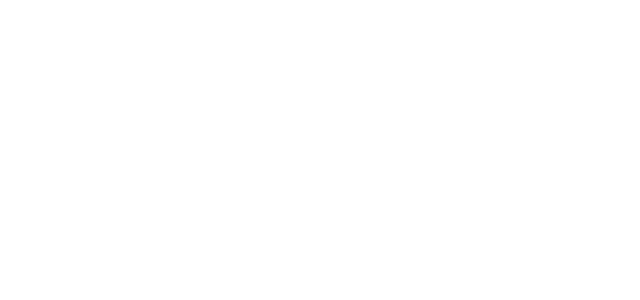
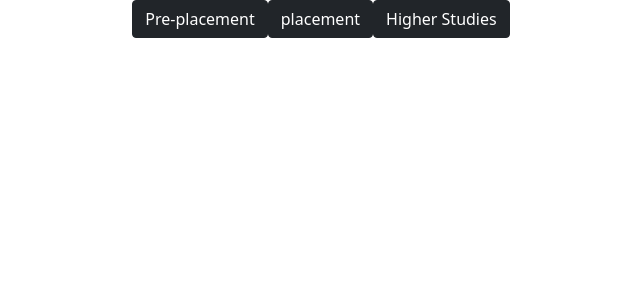
Before and after one commit to Ishita2803/student_manage, a React (Create React App) app in the folder client/: page /home in a window 1280 px wide. Shown: the top 300 px of the page, without its empty margins (319-959 px from the left). Built offline with nearby package versions, Linux system fonts and the light colour scheme.

Commit message:
buttons added

```diff
--- a/client/src/App.js
+++ b/client/src/App.js
@@ -3,7 +3,7 @@
 import {BrowserRouter, Route,Switch } from 'react-router-dom';
 import 'bootstrap/dist/css/bootstrap.min.css'
 import Login from './components/Login';
-
+import Home from './components/Home';
 import Register from './components/Register';
 
 function App() {
@@ -13,6 +13,7 @@
     <Switch>
       <Route exact path="/" component={Register}/>
       <Route exact path="/login" component={Login}/>
+      <Route exact path="/home" component={Home}/>
     </Switch>
     </BrowserRouter>
     </div>
--- /dev/null
+++ b/client/src/components/Home.js
@@ -0,0 +1,16 @@
+import React, { Component } from 'react'
+import {withRouter} from 'react-router-dom'
+
+export class Home extends Component {
+    render() {
+        return (
+            <div>
+                <button className="btn btn-dark" >Pre-placement</button>
+                <button className="btn btn-dark" >placement</button>
+                <button className="btn btn-dark" >Higher Studies</button>
+            </div>
+        )
+    }
+}
+
+export default withRouter(Home)
--- a/client/src/components/Login.js
+++ b/client/src/components/Login.js
@@ -33,7 +33,7 @@
         axios.post(`http://localhost:5000/api/users/login`,user)
         .then(res=>{
             if(Object.values(res.data)[0]=== true){
-
+                this.props.history.push('./home')
             }
             else{
                 alert(Object.values(res.data)[0]);
```
